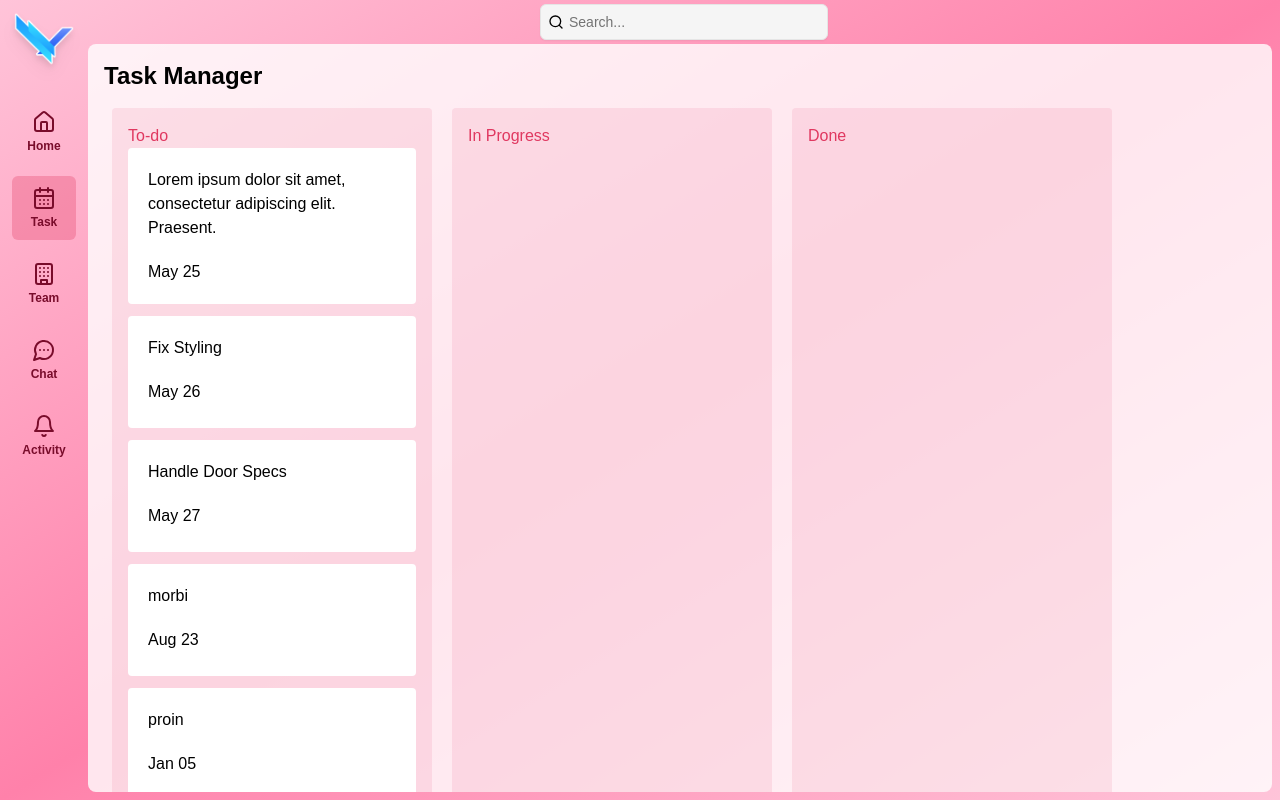
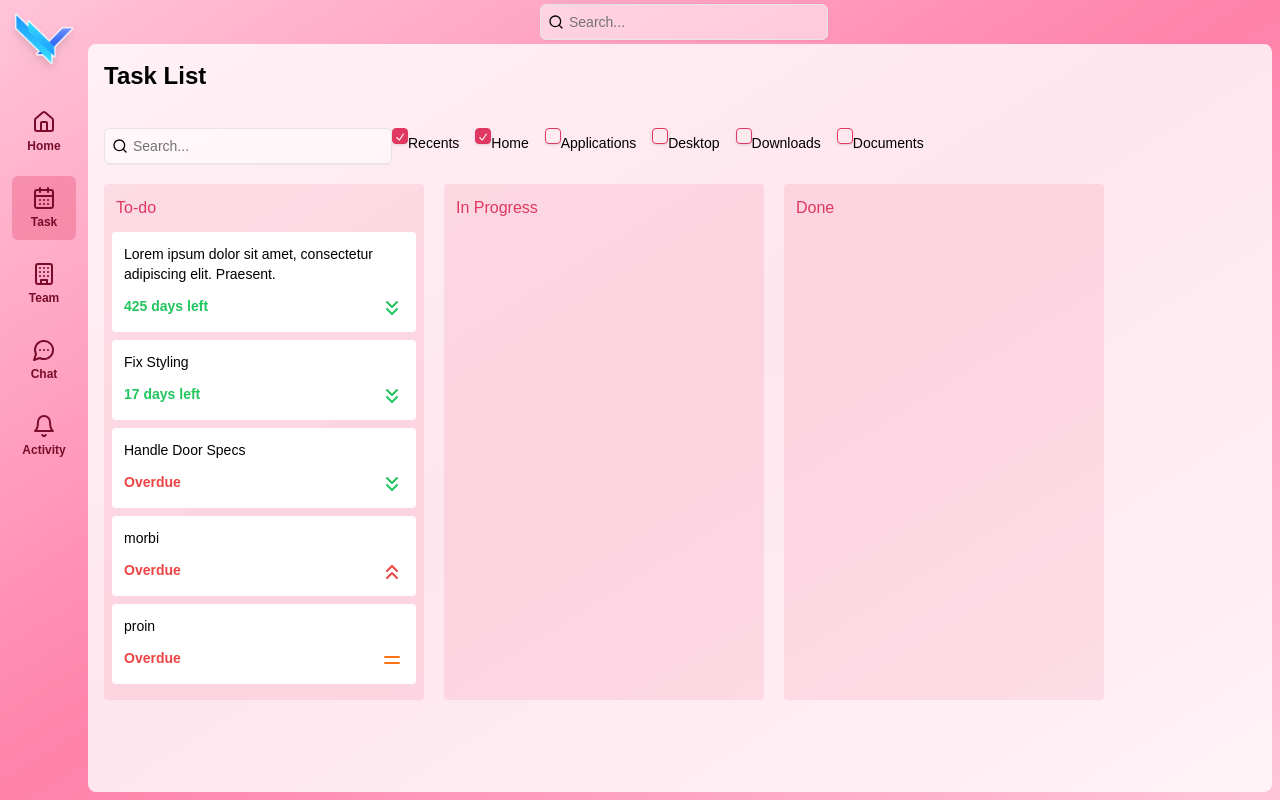
Before and after one commit to daklod2k3/task-manager-fe, a Next.js app: page /task in a window 1280 px wide. Built offline with nearby package versions, Linux system fonts and the light colour scheme.

Commit message:
add priority icon, duedate color, improve task UI

```diff
--- a/app/(main)/task/page.tsx
+++ b/app/(main)/task/page.tsx
@@ -1,15 +1,133 @@
 "use client";
 
+import SearchInput from "@/components/SearchInput";
 import Kanban from "@/components/task/kanban";
 import { Button } from "@/components/ui/button";
-import { Card, CardContent } from "@/components/ui/card";
+import {
+  Card,
+  CardContent,
+  CardFooter,
+  CardHeader,
+  CardTitle,
+} from "@/components/ui/card";
+import { Checkbox } from "@/components/ui/checkbox";
+import {
+  Form,
+  FormControl,
+  FormDescription,
+  FormField,
+  FormItem,
+  FormLabel,
+  FormMessage,
+} from "@/components/ui/form";
+import { Input } from "@/components/ui/input";
+import { zodResolver } from "@hookform/resolvers/zod";
 import { PlusCircle } from "lucide-react";
 import React, { useState } from "react";
+import { useForm } from "react-hook-form";
+import { z } from "zod";
+
+const items = [
+  {
+    id: "recents",
+    label: "Recents",
+  },
+  {
+    id: "home",
+    label: "Home",
+  },
+  {
+    id: "applications",
+    label: "Applications",
+  },
+  {
+    id: "desktop",
+    label: "Desktop",
+  },
+  {
+    id: "downloads",
+    label: "Downloads",
+  },
+  {
+    id: "documents",
+    label: "Documents",
+  },
+] as const;
+
+const FormSchema = z.object({
+  items: z.array(z.string()).refine((value) => value.some((item) => item), {
+    message: "You have to select at least one item.",
+  }),
+});
 
 export default function Component() {
+  const form = useForm<z.infer<typeof FormSchema>>({
+    resolver: zodResolver(FormSchema),
+    defaultValues: {
+      items: ["recents", "home"],
+    },
+  });
+
+  const onUserFilter = () => {};
+
+  const userSelect = () => {
+    return (
+      <Form {...form}>
+        <form onSubmit={form.handleSubmit(onUserFilter)} className="space-y-8">
+          <FormField
+            control={form.control}
+            name="items"
+            render={() => (
+              <FormItem>
+                <div className="flex flex-wrap gap-4">
+                  {items.map((item) => (
+                    <FormField
+                      key={item.id}
+                      control={form.control}
+                      name="items"
+                      render={({ field }) => {
+                        return (
+                          <FormItem key={item.id} className="flex flex-row">
+                            <FormControl>
+                              <Checkbox
+                                checked={field.value?.includes(item.id)}
+                                onCheckedChange={(checked) => {
+                                  return checked
+                                    ? field.onChange([...field.value, item.id])
+                                    : field.onChange(
+                                        field.value?.filter(
+                                          (value) => value !== item.id
+                                        )
+                                      );
+                                }}
+                              />
+                            </FormControl>
+                            <FormLabel className="font-normal">
+                              {item.label}
+                            </FormLabel>
+                          </FormItem>
+                        );
+                      }}
+                    />
+                  ))}
+                </div>
+
+                <FormMessage />
+              </FormItem>
+            )}
+          />
+        </form>
+      </Form>
+    );
+  };
+
   return (
-    <div className="p-4 w-full">
-      <h1 className="text-2xl font-bold mb-4">Task Manager</h1>
+    <div className="p-4 w-full flex flex-col gap-5">
+      <h1 className="text-2xl font-bold mb-4">Task List</h1>
+      <div className="flex">
+        <SearchInput />
+        {userSelect()}
+      </div>
       <Kanban />
     </div>
   );
--- a/components/Header.tsx
+++ b/components/Header.tsx
@@ -1,18 +1,12 @@
 import { Search } from "lucide-react";
 import React from "react";
+import SearchInput from "./SearchInput";
 import { Input } from "./ui/input";
 
 export default function Header() {
   return (
-    <div className="flex flex-row justify-center">
-      <div className="p-1 items-center flex relative">
-        <Search className="h-4 w-4 ml-2 absolute" />
-        <Input
-          type="search"
-          placeholder="Search..."
-          className="w-72 pl-7 bg-secondary"
-        />
-      </div>
+    <div className="flex flex-row justify-center p-1">
+      <SearchInput />
     </div>
   );
 }
--- /dev/null
+++ b/components/SearchInput.tsx
@@ -0,0 +1,21 @@
+import { cn } from "@/lib/utils";
+import { Search } from "lucide-react";
+import React from "react";
+import { Input } from "./ui/input";
+
+export default function SearchInput({
+  className,
+  ...props
+}: React.InputHTMLAttributes<HTMLInputElement>) {
+  return (
+    <div className="items-center flex relative">
+      <Search className="h-4 w-4 ml-2 absolute" />
+      <Input
+        type="search"
+        placeholder="Search..."
+        className={cn("w-72 pl-7 bg-white/50", className)}
+        {...props}
+      />
+    </div>
+  );
+}
--- a/components/task/KanbanData.ts
+++ b/components/task/KanbanData.ts
@@ -6,8 +6,8 @@ export const data = [
     // Assigned_To: 'Beltran',
     // Assignee: 'Romona',
     // Status: 'To-do',
-    // Priority: 'Low',
-    Due_Date: "25-May-2020",
+    Priority: "Low",
+    dueDate: "25-Nov-2025",
   },
   {
     id: "2",
@@ -15,8 +15,8 @@ export const data = [
     // Assigned_To: 'Dave',
     // Assignee: 'Romona',
     // Status: 'To-do',
-    // Priority: 'Low',
-    Due_Date: "26-May-2020",
+    Priority: "Low",
+    dueDate: "10/13/2024",
   },
   {
     id: "3",
@@ -24,8 +24,8 @@ export const data = [
     // Assigned_To: 'Roman',
     // Assignee: 'Romona',
     // Status: 'To-do',
-    // Priority: 'Low',
-    Due_Date: "27-May-2020",
+    Priority: "Low",
+    dueDate: "27-May-2020",
   },
   {
     id: "4",
@@ -33,8 +33,8 @@ export const data = [
     // Assigned_To: 'Gawen',
     // Assignee: 'Kai',
     // Status: 'Done',
-    // Priority: 'High',
-    Due_Date: "23-Aug-2020",
+    Priority: "High",
+    dueDate: "23-Aug-2020",
   },
   {
     id: "5",
@@ -42,8 +42,8 @@ export const data = [
     // Assigned_To: 'Bondon',
     // Assignee: 'Antoinette',
     // Status: 'In Progress',
-    // Priority: 'Medium',
-    Due_Date: "05-Jan-2021",
+    Priority: "Medium",
+    dueDate: "05-Jan-2021",
   },
 ];
 
--- a/components/task/TaskCard.tsx
+++ b/components/task/TaskCard.tsx
@@ -1,6 +1,14 @@
+import { cn } from "@/lib/utils";
 import { Draggable } from "@hello-pangea/dnd";
+import {
+  ChevronDown,
+  ChevronsDown,
+  ChevronsUp,
+  ChevronUp,
+  Equal,
+} from "lucide-react";
 import React from "react";
-import { Card, CardFooter, CardHeader, CardTitle } from "../ui/card";
+
 // import CustomAvatar from '../TableComponents/CustomAvatar'
 // import { ReactComponent as RedArrow } from '../../assets/icons/High.svg'
 // import { ReactComponent as YellowArrow } from '../../assets/icons/Medium.svg'
@@ -41,6 +49,34 @@ import { Card, CardFooter, CardHeader, CardTitle } from "../ui/card";
 //   /* } */
 // `;
 
+const dueDateRender = (date: Date) => {
+  const dayDiff = Math.floor(
+    (date.getTime() - Date.now()) / (1000 * 60 * 60 * 24)
+  );
+  console.log(dayDiff);
+
+  let color = "";
+  if (dayDiff < 0) color = "red-500";
+  else if (dayDiff > 2) color = "green-500";
+  else color = "orange-500";
+  return (
+    <span className={cn("text-" + color)}>
+      {dayDiff < 0 ? "Overdue" : dayDiff + " days left"}
+    </span>
+  );
+};
+
+const priorityIcon = (priority: string) => {
+  switch (priority) {
+    case "High":
+      return <ChevronsUp className="text-red-500" />;
+    case "Medium":
+      return <Equal className="text-orange-500" />;
+    case "Low":
+      return <ChevronsDown className="text-green-500" />;
+  }
+};
+
 const TaskCard = ({ item, index }: any) => {
   return (
     <Draggable key={item.id} draggableId={item.id} index={index}>
@@ -49,22 +85,16 @@ const TaskCard = ({ item, index }: any) => {
           ref={provided.innerRef}
           {...provided.draggableProps}
           {...provided.dragHandleProps}
-          className="rounded-sm min-h-28 flex flex-col bg-white mb-3"
+          className="rounded-sm flex flex-col bg-white mb-2 p-3 text-sm hover:bg-background/80"
         >
-          <div className="p-5 pb-0">
+          <div className="mb-3">
             <div>{item.Task}</div>
           </div>
-          <div className="p-5">
-            <div className="secondary-details">
-              <p>
-                <span>
-                  {new Date(item.Due_Date).toLocaleDateString("en-us", {
-                    month: "short",
-                    day: "2-digit",
-                  })}
-                </span>
-              </p>
-            </div>
+          <div className="flex font-bold justify-between">
+            {/* Due date */}
+            {dueDateRender(new Date(item.dueDate))}
+            {/* Left info */}
+            <div>{priorityIcon(item.Priority)}</div>
           </div>
         </div>
       )}
--- a/components/task/kanban.tsx
+++ b/components/task/kanban.tsx
@@ -77,18 +77,20 @@ const Kanban = () => {
     <DragDropContext
       onDragEnd={(result) => onDragEnd(result, columns, setColumns)}
     >
-      <div className="flex w-full min-h-[80vh] m-2 gap-5">
+      <div className="flex min-h-10 h-full w-full gap-5">
         {Object.entries(columns).map(([columnId, column], index) => {
           return (
             <div
               key={columnId}
-              className="min-h-28 bg-primary/10 w-80 rounded-sm p-4"
+              className="min-h-28 bg-primary/10 w-80 rounded-sm p-2"
             >
-              <span className="text-primary mb-5">{column.title}</span>
+              <span className="text-primary inline-block m-1">
+                {column.title}
+              </span>
               <Droppable droppableId={columnId}>
                 {(provided, snapshot) => (
                   <div
-                    className="flex flex-col size-full"
+                    className="flex flex-col size-full mt-2"
                     ref={provided.innerRef}
                     {...provided.droppableProps}
                   >
--- /dev/null
+++ b/components/ui/checkbox.tsx
@@ -0,0 +1,30 @@
+"use client"
+
+import * as React from "react"
+import * as CheckboxPrimitive from "@radix-ui/react-checkbox"
+import { CheckIcon } from "@radix-ui/react-icons"
+
+import { cn } from "@/lib/utils"
+
+const Checkbox = React.forwardRef<
+  React.ElementRef<typeof CheckboxPrimitive.Root>,
+  React.ComponentPropsWithoutRef<typeof CheckboxPrimitive.Root>
+>(({ className, ...props }, ref) => (
+  <CheckboxPrimitive.Root
+    ref={ref}
+    className={cn(
+      "peer h-4 w-4 shrink-0 rounded-sm border border-primary shadow focus-visible:outline-none focus-visible:ring-1 focus-visible:ring-ring disabled:cursor-not-allowed disabled:opacity-50 data-[state=checked]:bg-primary data-[state=checked]:text-primary-foreground",
+      className
+    )}
+    {...props}
+  >
+    <CheckboxPrimitive.Indicator
+      className={cn("flex items-center justify-center text-current")}
+    >
+      <CheckIcon className="h-4 w-4" />
+    </CheckboxPrimitive.Indicator>
+  </CheckboxPrimitive.Root>
+))
+Checkbox.displayName = CheckboxPrimitive.Root.displayName
+
+export { Checkbox }
--- a/package.json
+++ b/package.json
@@ -11,7 +11,8 @@
   "dependencies": {
     "@hello-pangea/dnd": "^17.0.0",
     "@hookform/resolvers": "^3.9.0",
-    "@radix-ui/react-avatar": "^1.1.0",
+    "@radix-ui/react-avatar": "^1.1.1",
+    "@radix-ui/react-checkbox": "^1.1.2",
     "@radix-ui/react-hover-card": "^1.1.1",
     "@radix-ui/react-icons": "^1.3.0",
     "@radix-ui/react-label": "^2.1.0",
@@ -22,6 +23,7 @@
     "@supabase/supabase-js": "^2.45.4",
     "@types/uuid": "^10.0.0",
     "class-variance-authority": "^0.7.0",
+    "client": "file:",
     "clsx": "^2.1.1",
     "lucide-react": "^0.441.0",
     "next": "14.2.11",
--- a/tailwind.config.ts
+++ b/tailwind.config.ts
@@ -10,54 +10,59 @@ const config: Config = {
   theme: {
     extend: {
       colors: {
-  			background: 'hsl(var(--background))',
-  			foreground: 'hsl(var(--foreground))',
+        background: "hsl(var(--background))",
+        foreground: "hsl(var(--foreground))",
         card: {
-  				DEFAULT: 'hsl(var(--card))',
-  				foreground: 'hsl(var(--card-foreground))'
+          DEFAULT: "hsl(var(--card))",
+          foreground: "hsl(var(--card-foreground))",
         },
         popover: {
-  				DEFAULT: 'hsl(var(--popover))',
-  				foreground: 'hsl(var(--popover-foreground))'
+          DEFAULT: "hsl(var(--popover))",
+          foreground: "hsl(var(--popover-foreground))",
         },
         primary: {
-  				DEFAULT: 'hsl(var(--primary))',
-  				foreground: 'hsl(var(--primary-foreground))'
+          DEFAULT: "hsl(var(--primary))",
+          foreground: "hsl(var(--primary-foreground))",
         },
         secondary: {
-  				DEFAULT: 'hsl(var(--secondary))',
-  				foreground: 'hsl(var(--secondary-foreground))'
+          DEFAULT: "hsl(var(--secondary))",
+          foreground: "hsl(var(--secondary-foreground))",
         },
         muted: {
-  				DEFAULT: 'hsl(var(--muted))',
-  				foreground: 'hsl(var(--muted-foreground))'
+          DEFAULT: "hsl(var(--muted))",
+          foreground: "hsl(var(--muted-foreground))",
         },
         accent: {
-  				DEFAULT: 'hsl(var(--accent))',
-  				foreground: 'hsl(var(--accent-foreground))'
+          DEFAULT: "hsl(var(--accent))",
+          foreground: "hsl(var(--accent-foreground))",
         },
         destructive: {
-  				DEFAULT: 'hsl(var(--destructive))',
-  				foreground: 'hsl(var(--destructive-foreground))'
+          DEFAULT: "hsl(var(--destructive))",
+          foreground: "hsl(var(--destructive-foreground))",
         },
-  			border: 'hsl(var(--border))',
-  			input: 'hsl(var(--input))',
-  			ring: 'hsl(var(--ring))',
+        border: "hsl(var(--border))",
+        input: "hsl(var(--input))",
+        ring: "hsl(var(--ring))",
         chart: {
-  				'1': 'hsl(var(--chart-1))',
-  				'2': 'hsl(var(--chart-2))',
-  				'3': 'hsl(var(--chart-3))',
-  				'4': 'hsl(var(--chart-4))',
-  				'5': 'hsl(var(--chart-5))'
-  			}
+          "1": "hsl(var(--chart-1))",
+          "2": "hsl(var(--chart-2))",
+          "3": "hsl(var(--chart-3))",
+          "4": "hsl(var(--chart-4))",
+          "5": "hsl(var(--chart-5))",
+        },
       },
       borderRadius: {
-  			lg: 'var(--radius)',
-  			md: 'calc(var(--radius) - 2px)',
-  			sm: 'calc(var(--radius) - 4px)'
-  		}
-  	}
+        lg: "var(--radius)",
+        md: "calc(var(--radius) - 2px)",
+        sm: "calc(var(--radius) - 4px)",
       },
+    },
+  },
+  safelist: [
+    {
+      pattern: /text-.+/,
+    },
+  ],
   plugins: [require("tailwindcss-animate")],
 };
 export default config;
```
Also changed, not shown: components/Avatar.tsx (added, +18 -0 lines), 2 other files (tests, documents, lock files or other folders). Lines whose indentation alone changed are shown as unchanged.
